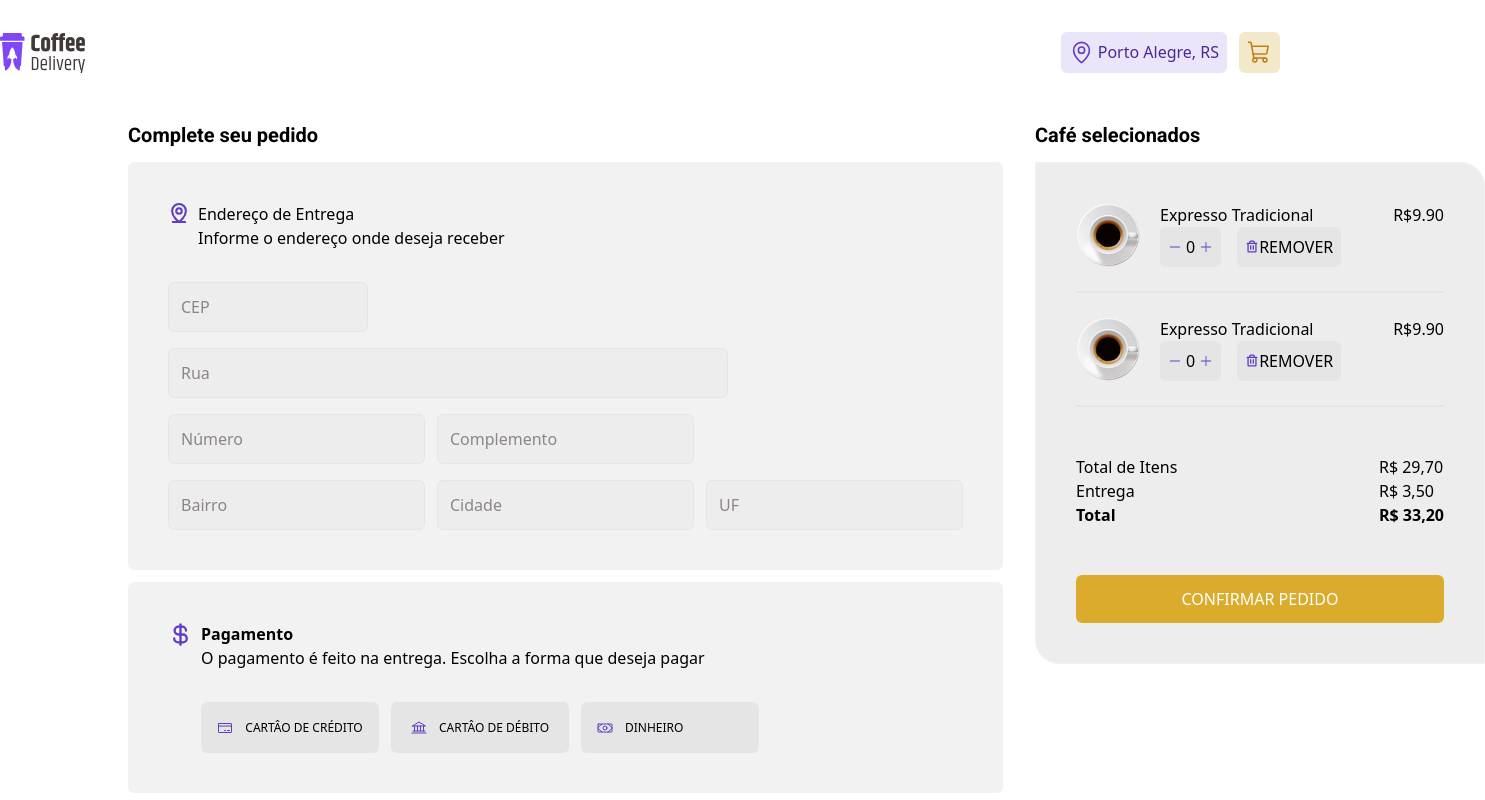
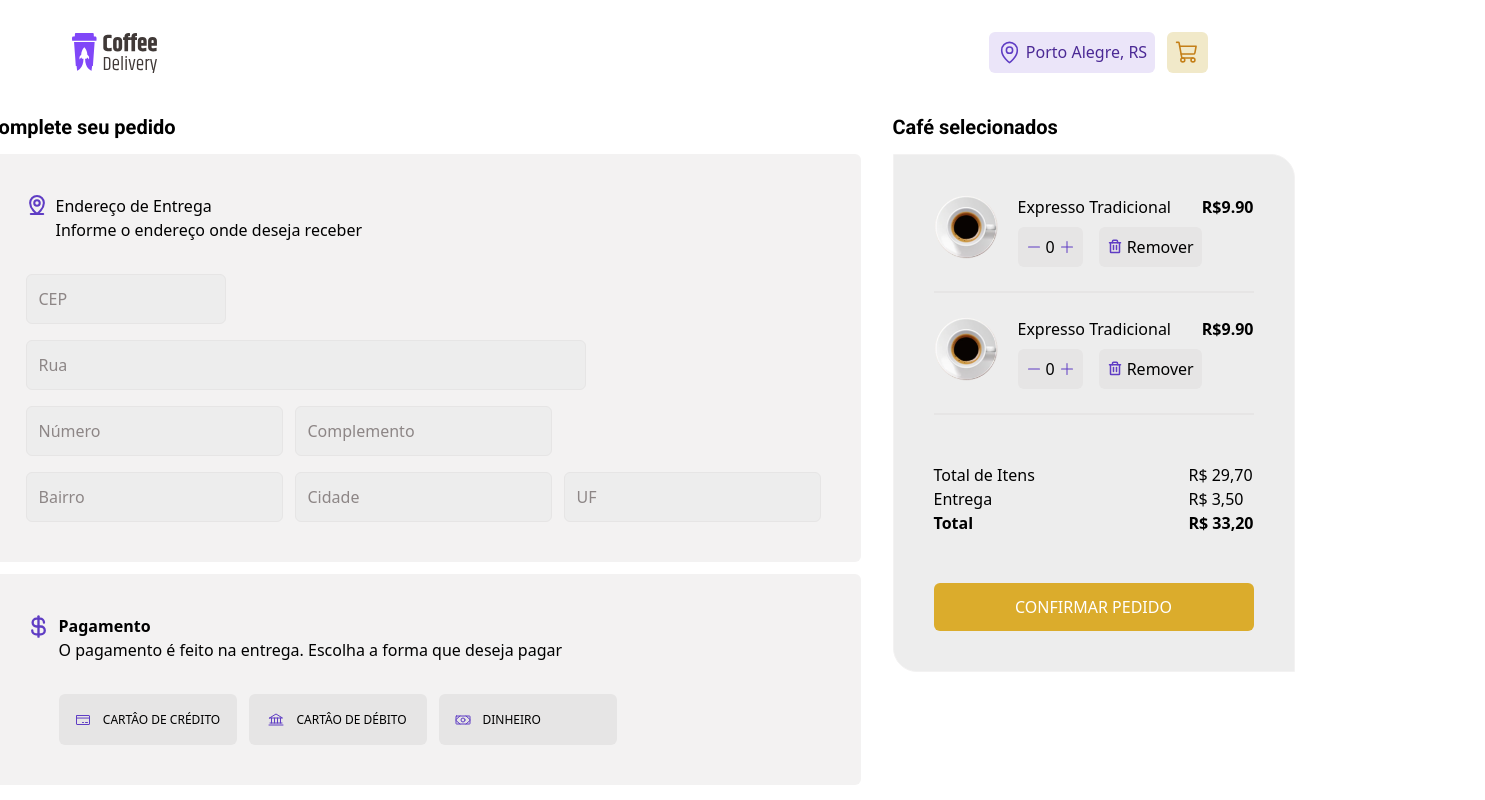
Before and after one commit to mateussk83/Coffe-Delivery, a React (Vite) app: page /checkout in a window 1280 px wide. Shown: the whole page, 1485 px wide, since content can reach past the window. Built offline with nearby package versions, Linux system fonts and the light colour scheme; a web font is replaced by a local one.

Commit message:
alteration width and height in checkout page

```diff
--- a/src/components/Card.tsx
+++ b/src/components/Card.tsx
@@ -63,7 +63,7 @@ export function Card({ description, img, title, price, caracters, type }: CardPr
 
      :
 
-     <div className="flex bg-gray-300 w-[368px] justify-between border border-b-2 border-gray-400 border-t-0 border-r-0 border-l-0 pb-6">
+     <div className="flex bg-gray-300 w-[320px] justify-between border border-b-2 border-gray-400 border-t-0 border-r-0 border-l-0 pb-6">
 
       <div className="flex ">
       <img className="w-16 h-16" src={cafeTradicional} alt="" />
@@ -72,20 +72,20 @@ export function Card({ description, img, title, price, caracters, type }: CardPr
 
         <span className="ml-5">Expresso Tradicional</span>
 
-        <div className="flex gap-2">
-         <div className="p-2 rounded-md flex justify-center items-center ml-5 mr-2 bg-gray-400">
-         <a onClick={RemoveCountProduct} className="mr-1 "><Minus size={14} color="#5f3dc4" weight="fill" /></a>
+        <div className="flex gap-2 mt-2 ">
+         <div className="p-2 rounded-md flex justify-center items-center ml-5 mr-2 bg-gray-400 ">
+         <a onClick={RemoveCountProduct} className="mr-1"><Minus size={16} color="#5f3dc4" weight="fill" /></a>
          <span>{countProduct}</span>
-         <a onClick={AppendCountProduct} className="ml-1"><Plus size={14} color="#5f3dc4" weight="fill" /></a>
+         <a onClick={AppendCountProduct} className="ml-1"><Plus size={16} color="#5f3dc4" weight="fill" /></a>
          </div>
         <div className="flex">
-        <a href="" className="p-2 flex justify-center items-center rounded-md bg-gray-400"><Trash size={14} color="#5f3dc4" weight="bold" />REMOVER</a>
+        <a href="" className="p-2 flex justify-center items-center rounded-md bg-gray-400 gap-1"><Trash size={16} color="#5f3dc4" weight="bold" />Remover</a>
         </div>
        </div>
        </div>
       </div>
       <div className="">
-      <span>R$9.90</span>
+      <strong>R$9.90</strong>
       </div>
      </div>
    }
--- a/src/components/Header.tsx
+++ b/src/components/Header.tsx
@@ -3,7 +3,7 @@ import { MapPin, ShoppingCart } from "phosphor-react"
 import { NavLink } from "react-router-dom"
 export function Header() {
  return (
-  <header className="fixed flex justify-between items-center text-center py-8 w-[100%]">
+  <header className="fixed flex justify-center items-center py-8 w-[100%] gap-[52rem]">
    <div>
     <Logo/>
    </div>
--- a/src/layouts/DefaultLayout.tsx
+++ b/src/layouts/DefaultLayout.tsx
@@ -3,7 +3,7 @@ import { Header } from "../components/Header";
 
 export function DefaultLayout() {
  return (
-  <div>
+  <div className="">
   <div  className="after:content-[''] after:flex after:mb-20" >
   <Header />
   </div>
--- a/src/pages/Checkout.tsx
+++ b/src/pages/Checkout.tsx
@@ -3,9 +3,9 @@ import { Card } from "../components/Card";
 
 export function Checkout() {
  return (
-  <form id="checkout" action="">
+  <form id="checkout" action="" className="flex items-center justify-center ">
 
-  <div id="adress" className="flex px-[8rem] pt-10">
+  <div id="adress" className="flex pt-8">
    <div>
 
     <h1 className="font-bold text-lg">Complete seu pedido</h1>
@@ -26,7 +26,7 @@ export function Checkout() {
        <input type="text" className="bg-gray-300 text-gray-600 border  border-gray-400 p-3 rounded-md placeholder:text-gray-600" placeholder="Complemento" />
       </div>
       <div className="flex mt-4 gap-3">
-       <input type="text" className="bg-gray-300 text-gray-800 border  border-gray-400 p-3 rounded-md placeholder:text-gray-600" placeholder="Bairro" />
+       <input type="text" className="bg-gray-300 text-gray-800 border  border-gray-400 p-3  rounded-md placeholder:text-gray-600" placeholder="Bairro" />
        <input type="text" className="bg-gray-300 text-gray-600 border  border-gray-400 p-3 rounded-md placeholder:text-gray-600" placeholder="Cidade" />
        <input type="text" className="bg-gray-300 text-gray-600 border  border-gray-400 p-3 rounded-md placeholder:text-gray-600" placeholder="UF" />
       </div>
--- a/src/pages/Home.tsx
+++ b/src/pages/Home.tsx
@@ -98,8 +98,8 @@ const Coffes = [{
 ]
 export function Home() {
  return (
-<div className=" px-[8rem]">
-  <div className="flex justify-start items-center pt-[5.875rem] gap-14 mb-[6.75rem] px-6">
+<div className="flex justify-center items-center flex-col">
+  <div className="flex justify-start items-center pt-[5.875rem] gap-14 mb-[6.75rem]">
   <div>
    <div className="w-[588px] flex flex-col gap-4">
   <strong className="font-bold text-5xl">Encontre o café perfeito para qualquer hora do dia</strong>
```
